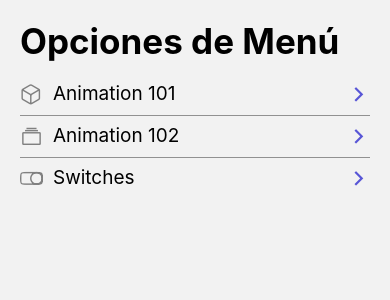
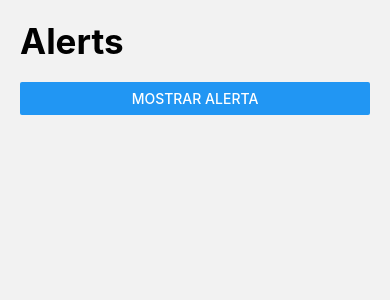
Before and after one commit to Zcehtro/RNComponents, a React Native app: screen /AlertScreen in a window 390 px wide. Shown: the top 300 px of the page. Built offline with nearby package versions, Linux system fonts and the light colour scheme.

Commit message:
implemented alert screen

```diff
--- a/src/data/menuItems.tsx
+++ b/src/data/menuItems.tsx
@@ -16,4 +16,9 @@
       icon: "toggle-outline",
       component: "SwitchScreen",
     },
+    {
+      name: "Alerts",
+      icon: "alert-circle-outline",
+      component: "AlertScreen",
+    },
   ];
--- a/src/navigator/Navigator.tsx
+++ b/src/navigator/Navigator.tsx
@@ -1,3 +1,4 @@
+import { AlertScreen } from "@app/screens/AlertScreen";
 import { Animation101Screen } from "@app/screens/Animation101Screen";
 import { Animation102Screen } from "@app/screens/Animation102Screen";
 import { SwitchScreen } from "@app/screens/SwitchScreen";
@@ -16,6 +17,7 @@
       <Stack.Screen name="Animation101Screen" component={Animation101Screen} />
       <Stack.Screen name="Animation102Screen" component={Animation102Screen} />
       <Stack.Screen name="SwitchScreen" component={SwitchScreen} />
+      <Stack.Screen name="AlertScreen" component={AlertScreen} />
     </Stack.Navigator>
   );
 };
--- /dev/null
+++ b/src/screens/AlertScreen.tsx
@@ -0,0 +1,31 @@
+import { Alert, Button, View } from "react-native";
+import { HeaderTitle } from "@app/components/HeaderTitle";
+import { styles } from "@app/theme/appTheme";
+
+export const AlertScreen = () => {
+  const showAlert = () => {
+    Alert.alert(
+      "Título",
+      "Este es el mensaje de la alerta",
+      [
+        {
+          text: "Cancel",
+          onPress: () => console.log("Cancel Pressed"),
+          style: "destructive",
+        },
+        { text: "OK", onPress: () => console.log("OK Pressed") },
+      ],
+      {
+        cancelable: true,
+        onDismiss: () => console.log("onDismiss"),
+      },
+    );
+  };
+  return (
+    <View style={styles.globalMargin}>
+      <HeaderTitle title="Alerts" />
+
+      <Button title="Mostrar Alerta" onPress={showAlert} />
+    </View>
+  );
+};
```
